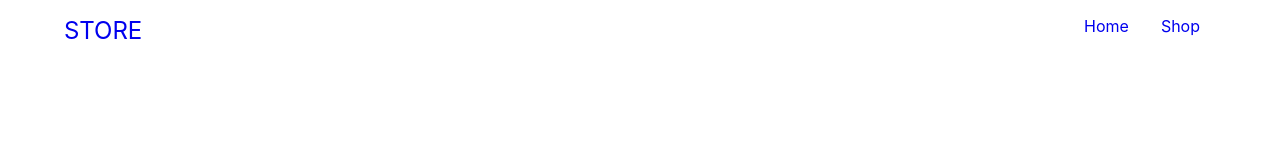
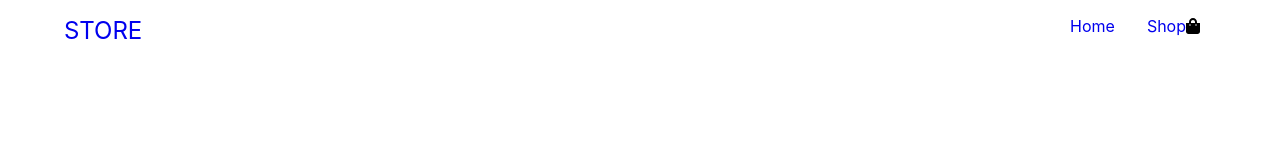
Before and after one commit to Joshwrightdev/Gradient-Shop, a React (Create React App) app: page / in a window 1280 px wide. Shown: the top 160 px of the page. Built offline with nearby package versions, Linux system fonts and the light colour scheme.

Commit message:
shop icon

```diff
--- a/package.json
+++ b/package.json
@@ -3,13 +3,18 @@
   "version": "0.1.0",
   "private": true,
   "dependencies": {
+    "@fortawesome/fontawesome-svg-core": "^1.2.35",
+    "@fortawesome/free-solid-svg-icons": "^5.15.3",
+    "@fortawesome/react-fontawesome": "^0.1.14",
     "@testing-library/jest-dom": "^5.12.0",
     "@testing-library/react": "^11.2.7",
     "@testing-library/user-event": "^12.8.3",
     "bulma": "^0.9.2",
+    "font-awesome": "^4.7.0",
     "node-sass": "^6.0.0",
     "react": "^17.0.2",
     "react-dom": "^17.0.2",
+    "react-fontawesome": "^1.7.1",
     "react-router-dom": "^5.2.0",
     "react-scripts": "4.0.3",
     "web-vitals": "^1.1.2"
--- a/src/App.js
+++ b/src/App.js
@@ -1,10 +1,13 @@
 import Header from "./components/Header/index";
 import "./App.scss";
 
+
 function App() {
+
   return (
     <div className="App">
       <Header />
+
     </div>
   );
 }
--- a/src/components/Header/index.js
+++ b/src/components/Header/index.js
@@ -1,6 +1,8 @@
 import React from "react";
 import { Link } from "react-router-dom";
 import "./header.scss";
+import { FontAwesomeIcon } from "@fortawesome/react-fontawesome";
+import { faShoppingBag } from "@fortawesome/free-solid-svg-icons";
 
 const Header = () => {
   return (
@@ -14,6 +16,7 @@
         </li>
         <li>
           <Link to="/shop">Shop</Link>
+          <FontAwesomeIcon icon={faShoppingBag} />
         </li>
       </ul>
     </nav>
--- a/src/index.js
+++ b/src/index.js
@@ -1,6 +1,9 @@
 import React from "react";
 import ReactDOM from "react-dom";
 import { BrowserRouter } from "react-router-dom";
+import "../node_modules/font-awesome/css/font-awesome.min.css";
+
+
 import "./index.css";
 import App from "./App";
 
```
Also changed, not shown: 1 other file (tests, documents, lock files or other folders).
